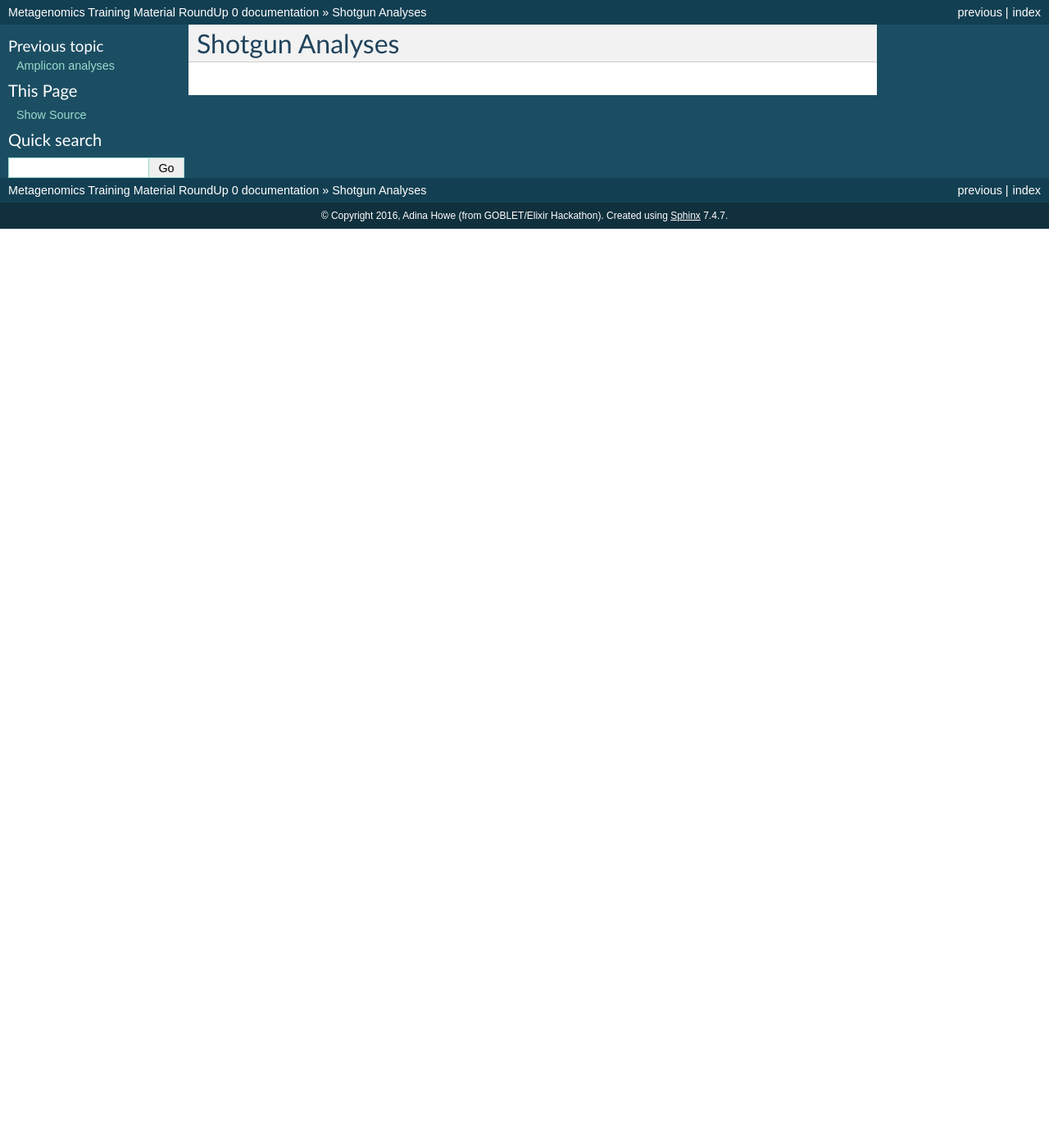
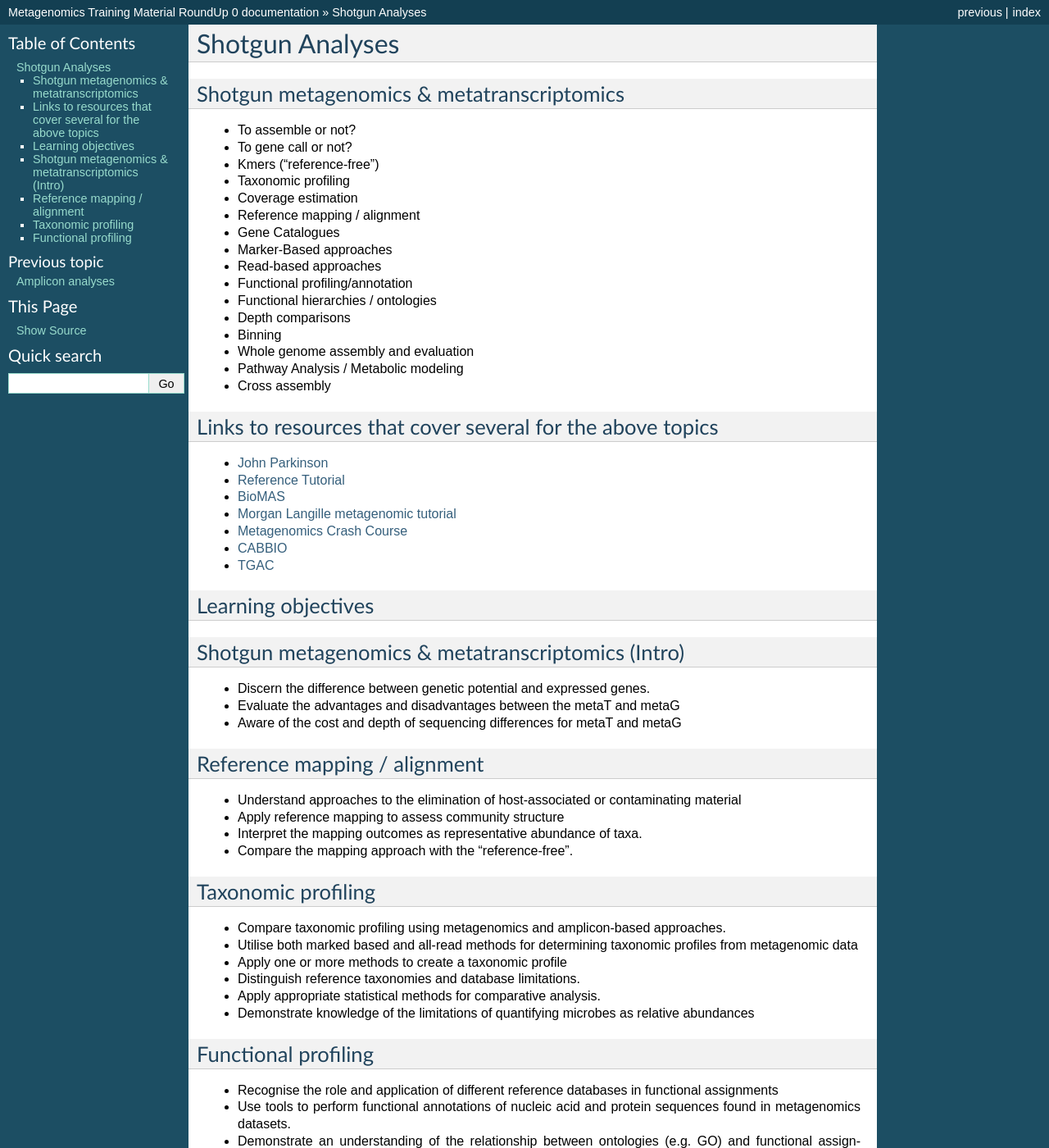
Before and after one commit to germs-lab/metagenomics-training-hackathon, a Sphinx documentation site: the page built from docs/shotgun/index.rst, in a window 1280 px wide and 1400 px high. Shown: the whole window at 82% size. Built offline with Sphinx 7.4.7, drawn with Linux system fonts in a browser that asks for light colours; pages that are not in the unit, such as notebooks, are missing from menus; some of the changed text lies outside the part shown.

Commit message:
Update index.rst

```diff
--- a/docs/shotgun/index.rst
+++ b/docs/shotgun/index.rst
@@ -1,3 +1,65 @@
 ================
 Shotgun Analyses
 ================
+
+Shotgun metagenomics & metatranscriptomics
+------------------------------------------
+* To assemble or not?
+* To gene call or not?
+* Kmers (“reference-free”)
+* Taxonomic profiling
+* Coverage estimation
+* Reference mapping / alignment
+* Gene Catalogues
+* Marker-Based approaches
+* Read-based approaches
+* Functional profiling/annotation
+* Functional hierarchies / ontologies
+* Depth comparisons
+* Binning
+* Whole genome assembly and evaluation
+* Pathway Analysis / Metabolic modeling
+* Cross assembly
+
+Links to resources that cover several for the above topics
+----------------------------------------------------------
+* `John Parkinson <http://bioinformatics.ca/metagenomics2015module5pptx>`_
+* `Reference Tutorial <http://www.nbic.nl/uploads/media/Day2_deJager_MG_RAST_workshop_2013.pdf http://www.nbic.nl/uploads/media/MGRast_workshop_130207.pdf>`_
+* `BioMAS <https://www.dropbox.com/s/ijwkd4ifgb9nlb2/BioMaS_demo_Recas.mov?dl=0>`_
+* `Morgan Langille metagenomic tutorial <http://bioinformatics.ca/metagenomics2015module3pptx>`_
+* `Metagenomics Crash Course <http://metag-crash-course.readthedocs.org/en/latest/>`_
+* `CABBIO <http://tbb.bio.uu.nl/dutilh/CABBIO/>`_
+* `TGAC <https://github.com/TGAC/361Division/blob/master/Metagenomics%202015/TGAC_metagenomics_151015_publicdataresources_JP.pdf>`_
+
+Learning objectives
+-------------------
+
+Shotgun metagenomics & metatranscriptomics (Intro)
+-------------------------------------------------
+* Discern the difference between genetic potential and expressed genes.
+* Evaluate the advantages and disadvantages between the metaT and metaG
+* Aware of the cost and depth of sequencing differences for metaT and metaG
+
+Reference mapping / alignment
+-----------------------------
+* Understand approaches to the elimination of host-associated or contaminating material
+* Apply reference mapping to assess community structure
+* Interpret the mapping outcomes as representative abundance of taxa.
+* Compare the mapping approach with the "reference-free".
+
+Taxonomic profiling
+-------------------
+* Compare taxonomic profiling using metagenomics and amplicon-based approaches.
+* Utilise both marked based and all-read methods for determining taxonomic profiles from metagenomic data
+* Apply one or more methods to create a taxonomic profile
+* Distinguish reference taxonomies and database limitations.
+* Apply appropriate statistical methods for comparative analysis.
+* Demonstrate knowledge of the limitations of quantifying microbes as relative abundances
+
+Functional profiling
+--------------------
+* Recognise the role and application of different reference databases in functional assignments
+* Use tools to perform functional annotations of nucleic acid and protein sequences found in metagenomics datasets.
+* Demonstrate an understanding of the relationship between ontologies (e.g. GO) and functional assignments as a means  of hierarchically viewing the data.
+* Critically assess the functional assignments in terms of confidence, with clear understanding about the limitations of the algorithms and databases used.
+* Apply pathway gap-filling methods to overcome low coverage sequencing
```
